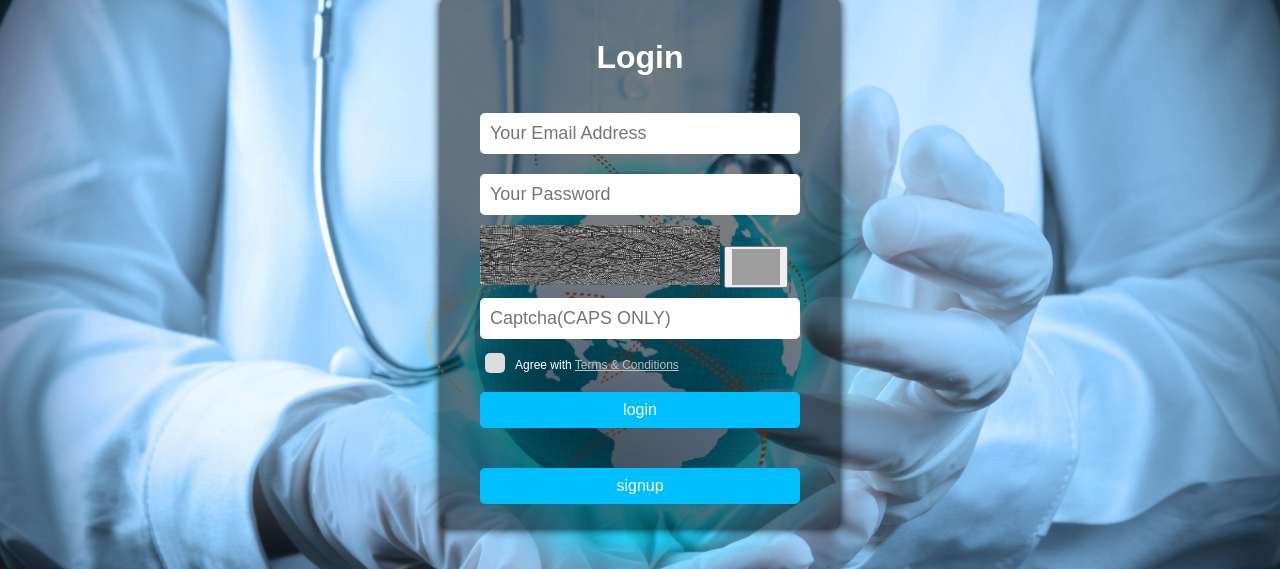
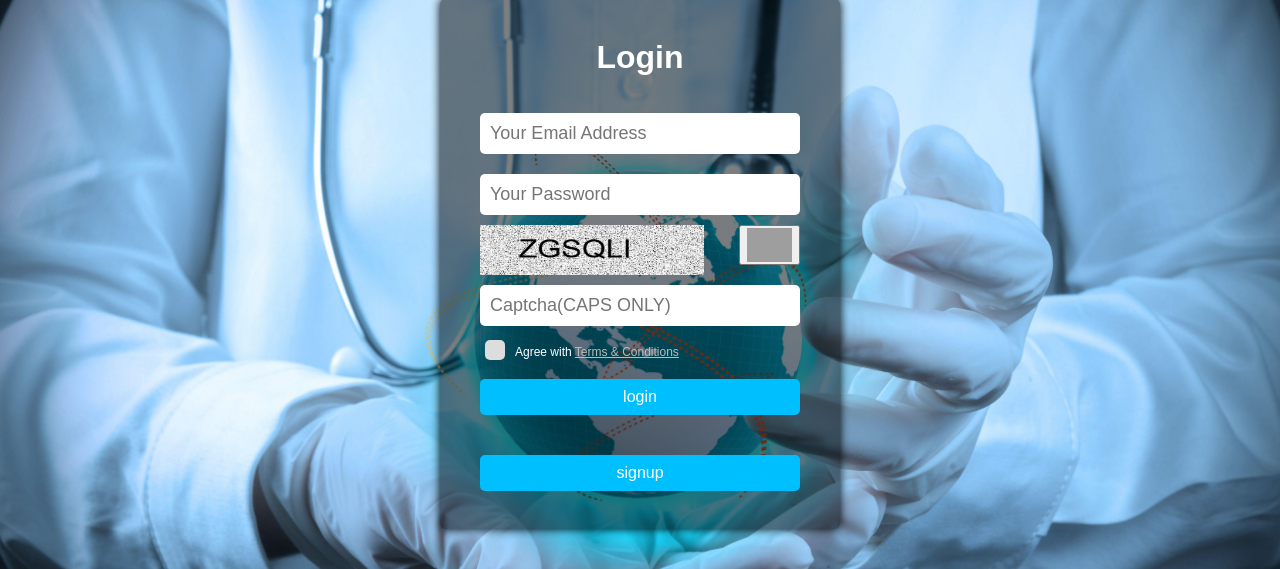
Before and after one commit to anshulakotiya/EPICS, a Django app: template health/templates/home.html in a window 1280 px wide. Shown: the part 136-705 px from the top of the page. Run offline with Django 3.2, Linux system fonts and the light colour scheme; the template is opened without the code that fills it, so the values that code supplies are empty; grey boxes are pictures that could not be loaded.

Commit message:
anshul first

```diff
--- a/health/templates/home.html
+++ b/health/templates/home.html
@@ -14,9 +14,9 @@
     </div>
     <input placeholder="Your Email Address" type="text" required>
     <input placeholder="Your Password" type="password" required>
-    <div>
-        <img src="{% static 'images/download.jpg' %}" style="width:75%;height:60px;">
-        <button type="button" onclick="doRefreshCaptcha();" style="width:20%;cursor: pointer;">
+    <div style="width:100%;">
+        <img src="media/captcha.jpg" style="width:70%;height:50px;" align="left">
+        <button type="button" onclick="doRefreshCaptcha();" style="width:19%;cursor: pointer;float:right;">
             <img src="{% static 'images/refresh_img.png' %}" width="100%">
         </button>
     </div>
@@ -28,5 +28,4 @@
     <button type="button" class="buttons">login</button>
     <button type="button" class="buttons" onclick="window.location.href='signup.html'">signup</button>
 </div>
-
-{% endblock %}}
+{% endblock %}
```
Also changed, not shown: health/views.py (+14 -1 lines), health/static/images/captcha_1.jpg (added), health/static/images/captcha_2.jpg (added), health/static/images/download.jpg (deleted), health/static/images/logo 1.jpg (deleted), health/static/images/nature1.png (deleted), health/static/images/original.jpg (deleted), media/captcha.jpg (added).
